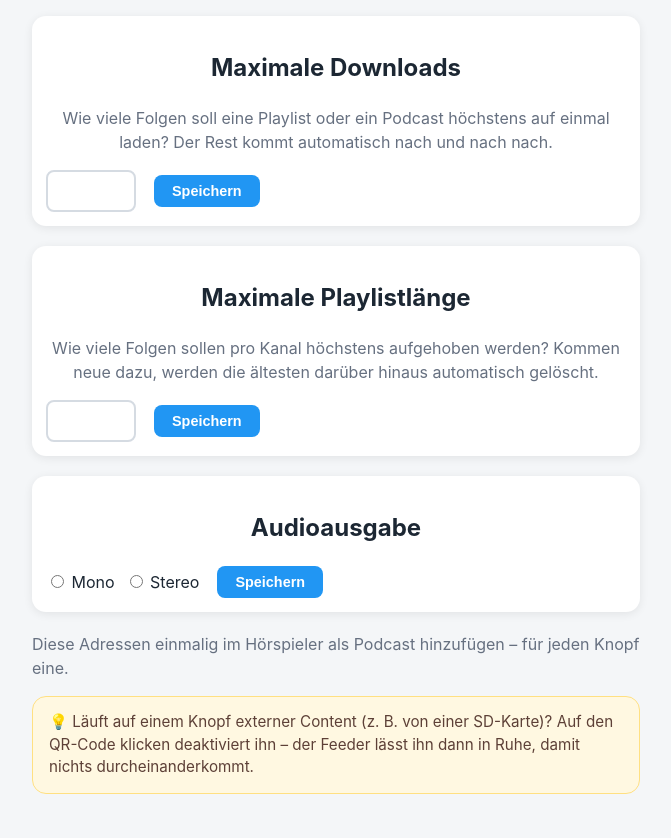
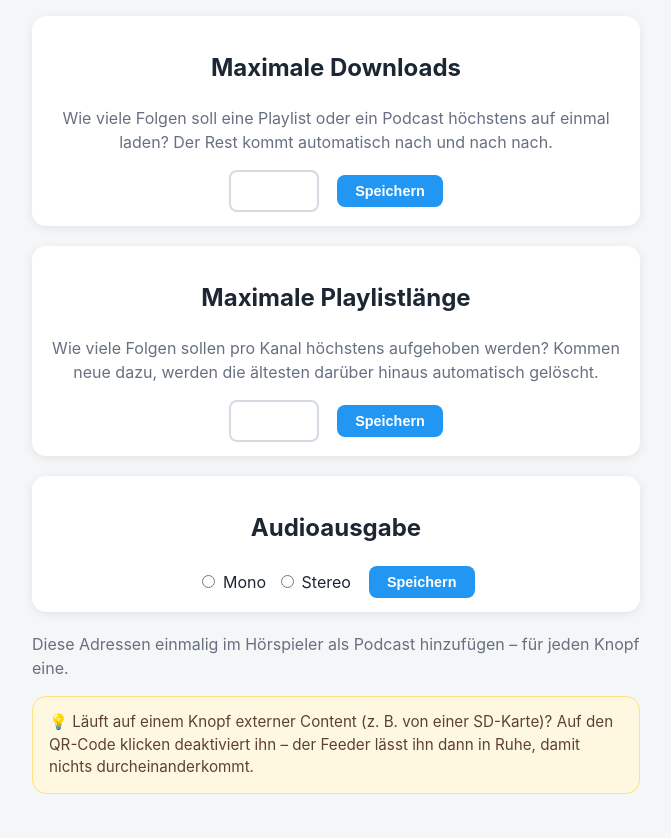
Before and after one commit to kasati111/hoerbox-feeder, a FastAPI app: template templates/setup.html in a window 1280 px wide. Shown: the part 273-1111 px from the top of the page, without its empty margins (304-975 px from the left). Run offline with FastAPI, Linux system fonts and the light colour scheme; the template is opened without the code that fills it, so the values that code supplies are empty; parts of the project's set-up code (start-up, migrations or seed data) failed here and were passed over.

Commit message:
Setup-Seite: Auswahlelemente und Buttons in den Settings-Karten zentriert

```diff
--- a/static/style.css
+++ b/static/style.css
@@ -360,7 +360,7 @@ h1 { font-size: 1.5rem; margin: 0 0 18px; }
 
 /* Setup: global settings card */
 .settings-card { text-align: left; border-top: none; margin-bottom: 20px; }
-.settings-row { display: flex; gap: 10px; align-items: center; margin-top: 10px; }
+.settings-row { display: flex; gap: 10px; align-items: center; justify-content: center; margin-top: 10px; }
 .settings-row input[type="number"] {
     width: 90px; padding: 10px; border: 2px solid #d5dbe2; border-radius: 8px;
     font-size: 1rem;
```
